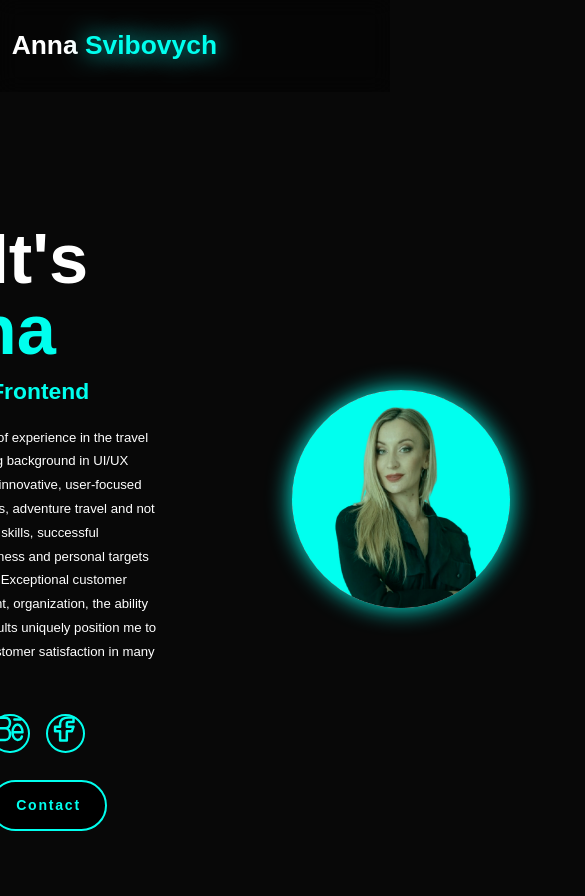
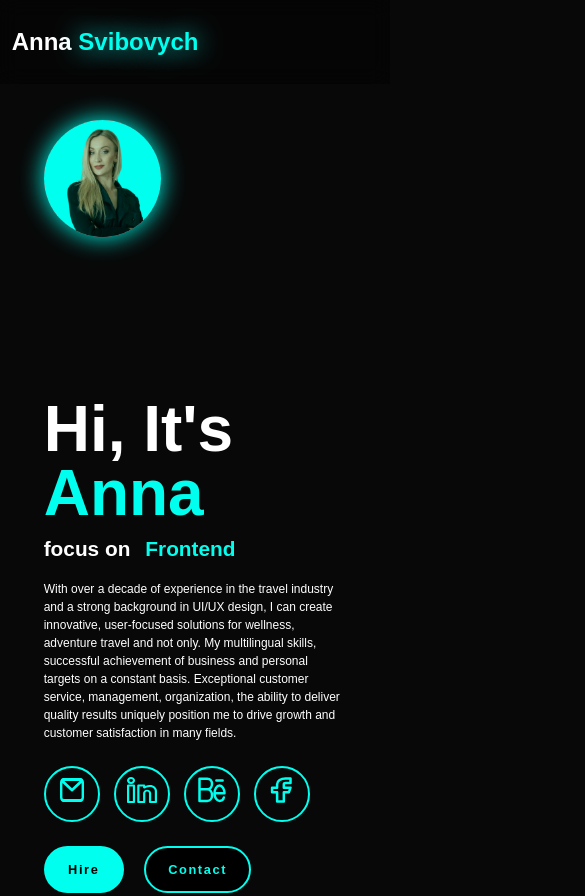
Before and after one commit to Anna-2024/Portfolio1, a website built with Vite: page index.html in a window 390 px wide. Shown: the top 896 px of the page, 585 px wide, since content can reach past the window. Built offline with nearby package versions, Linux system fonts and the light colour scheme; some icons are missing; files whose address does not match are found by name.

Commit message:
commit changes

```diff
--- a/index.html
+++ b/index.html
@@ -59,9 +59,9 @@
 
           </p>
           <div class="social-icons">
-            <a href="mailto:svibovychanna@gmail.com"><i class="bx bxl-linkedin"><img src="./public/icons/eva_email-outline.svg" alt=""></i></a>
-            <a href="https://www.linkedin.com/in/anna-svibovych-a91b50144/"><i class="bx bxl-github"><img src="./public/icons/basil_linkedin-outline.svg" alt=""></i></a>
-            <a href="https://www.behance.net/annasvibovych"><i class="bx bxl-instagram"><img src="./public/icons/iconoir_behance.svg" alt=""></i></a>
+            <a href="mailto:svibovychanna@gmail.com"><i class="bx bxl-linkedin"><img src="./public/icons/eva_email-outline.svg" class="social-img"></i></a>
+            <a href="https://www.linkedin.com/in/anna-svibovych-a91b50144/"><i class="bx bxl-github"><img src="./public/icons/basil_linkedin-outline.svg" class="social-img"></i></a>
+            <a href="https://www.behance.net/annasvibovych"><i class="bx bxl-instagram"><img src="./public/icons/iconoir_behance.svg" class="social-img"></i></a>
             <a href="#"><i class="bx bx-phone"><img src="./public/icons/iconoir_facebook.svg" alt=""></i></a>
           </div>
 
--- a/style.css
+++ b/style.css
@@ -180,7 +180,7 @@ span{
 .home-content h3{
     margin-bottom: 2rem;
     margin-top: 1rem;
-    font-size: 4rem;
+    font-size: 3rem;
 }
 .home-content h1{
     font-size: 8rem;
@@ -208,7 +208,7 @@ span{
 .home-content p{
     font-size: 1.5rem;
     font-weight: 500;
-    line-height: 1.8;
+    line-height: 1.5;
     max-width: 1000px;
 }
 .social-icons a{
@@ -656,13 +656,18 @@ span{
 
 @media (max-width: 1285px) {
   html {
-    font-size: 55%;
+    font-size: 50%;
   }
   .services-container {
     padding-bottom: 7rem;
     grid-template-columns: repeat(2, 1fr);
     margin: 0 5rem;
   }
+  .social-icons a{
+
+    width: 4.5rem;
+    height: 4.5rem;
+
 }
 
 @media (max-width: 991px) {
@@ -704,6 +709,11 @@ span{
   #menu-icon {
     display: block;
   }
+
+  .social-icons a{
+    width: 7rem;
+    height: 7rem;
+  }
   .navbar {
     position: absolute;
     top: 100%;
@@ -724,22 +734,24 @@ span{
     color: white;
   }
   .home {
-    flex-direction: column column-reverse;
+    flex-direction: column-reverse ;
+    align-items: baseline;
     margin: 5rem 4rem;
+  }
+
   }
   .home-content h3 {
     font-size: 2.6rem;
   }
   .home-content h1 {
     font-size: 8rem;
-    margin-top: 3rem;
   }
   .home-content p {
     max-width: 600px;
     margin: 0 auto;
   }
   .home-img img {
-    width: 56vw;
+    width: 30vw;
   }
   .services h2 {
     margin-bottom: 3rem;
```
